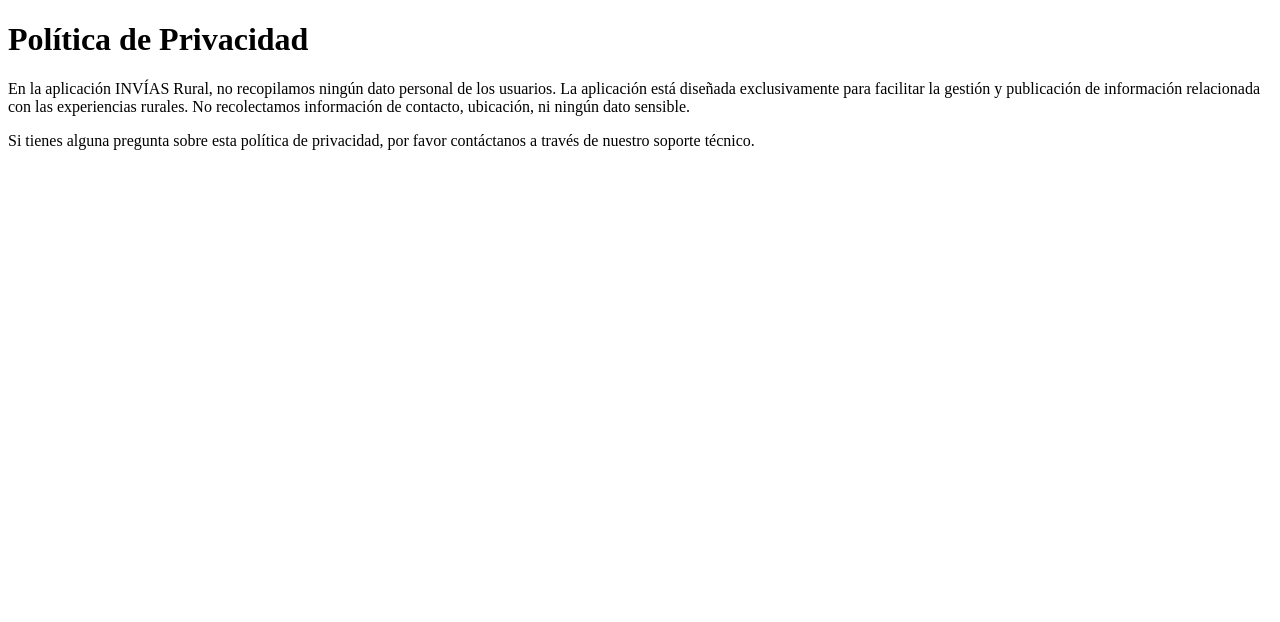
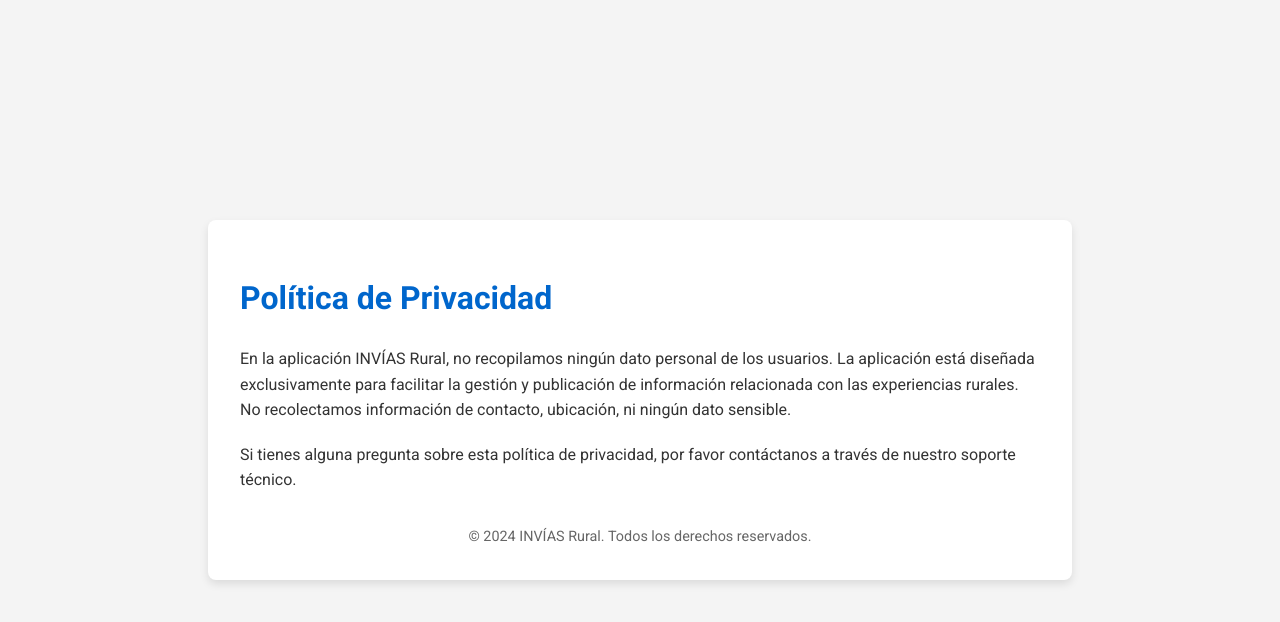
Before and after one commit to jcamilo38/invias-rural-privacy-policy, a plain HTML site: page index.html in a window 1280 px wide. Drawn offline with Linux system fonts and the light colour scheme.

Commit message:
Update index.html

```diff
--- a/index.html
+++ b/index.html
@@ -4,10 +4,49 @@
     <meta charset="UTF-8">
     <meta name="viewport" content="width=device-width, initial-scale=1.0">
     <title>Política de Privacidad - INVÍAS Rural</title>
+    <link href="https://fonts.googleapis.com/css2?family=Roboto:wght@400;700&display=swap" rel="stylesheet">
+    <style>
+        body {
+            font-family: 'Roboto', sans-serif;
+            line-height: 1.6;
+            background-color: #f4f4f4;
+            color: #333;
+            margin: 0;
+            padding: 0;
+            display: flex;
+            justify-content: center;
+            align-items: center;
+            min-height: 100vh;
+        }
+        .container {
+            background: #ffffff;
+            padding: 2rem;
+            max-width: 800px;
+            box-shadow: 0px 4px 8px rgba(0, 0, 0, 0.1);
+            border-radius: 8px;
+        }
+        h1 {
+            color: #0066cc;
+        }
+        p {
+            margin-bottom: 1.2rem;
+        }
+        footer {
+            margin-top: 2rem;
+            text-align: center;
+            font-size: 0.9rem;
+            color: #666;
+        }
+    </style>
 </head>
 <body>
-    <h1>Política de Privacidad</h1>
-    <p>En la aplicación INVÍAS Rural, no recopilamos ningún dato personal de los usuarios. La aplicación está diseñada exclusivamente para facilitar la gestión y publicación de información relacionada con las experiencias rurales. No recolectamos información de contacto, ubicación, ni ningún dato sensible.</p>
-    <p>Si tienes alguna pregunta sobre esta política de privacidad, por favor contáctanos a través de nuestro soporte técnico.</p>
+    <div class="container">
+        <h1>Política de Privacidad</h1>
+        <p>En la aplicación INVÍAS Rural, no recopilamos ningún dato personal de los usuarios. La aplicación está diseñada exclusivamente para facilitar la gestión y publicación de información relacionada con las experiencias rurales. No recolectamos información de contacto, ubicación, ni ningún dato sensible.</p>
+        <p>Si tienes alguna pregunta sobre esta política de privacidad, por favor contáctanos a través de nuestro soporte técnico.</p>
+        <footer>
+            &copy; 2024 INVÍAS Rural. Todos los derechos reservados.
+        </footer>
+    </div>
 </body>
 </html>
```
